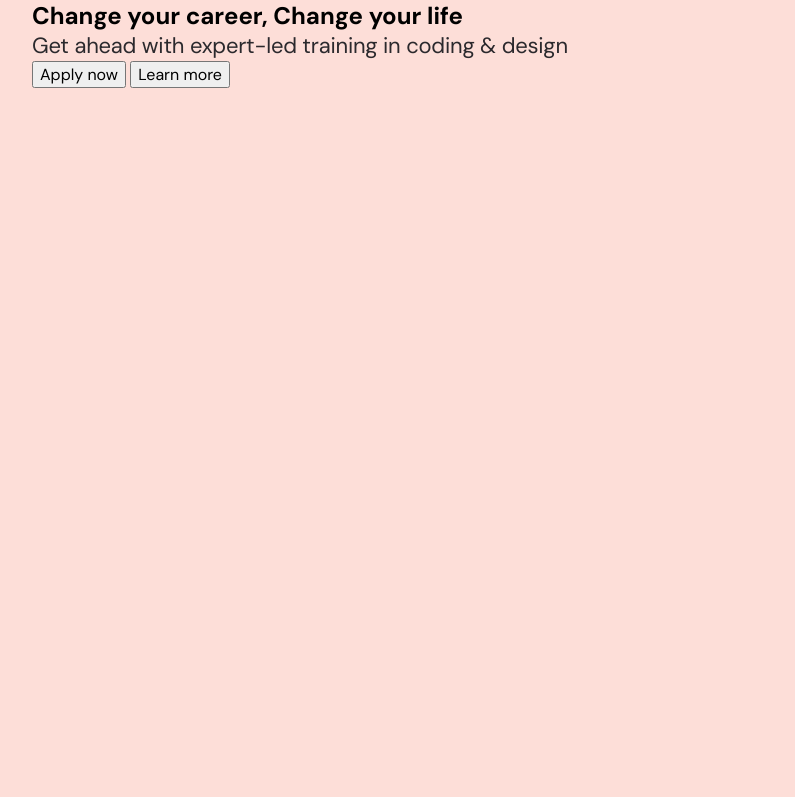
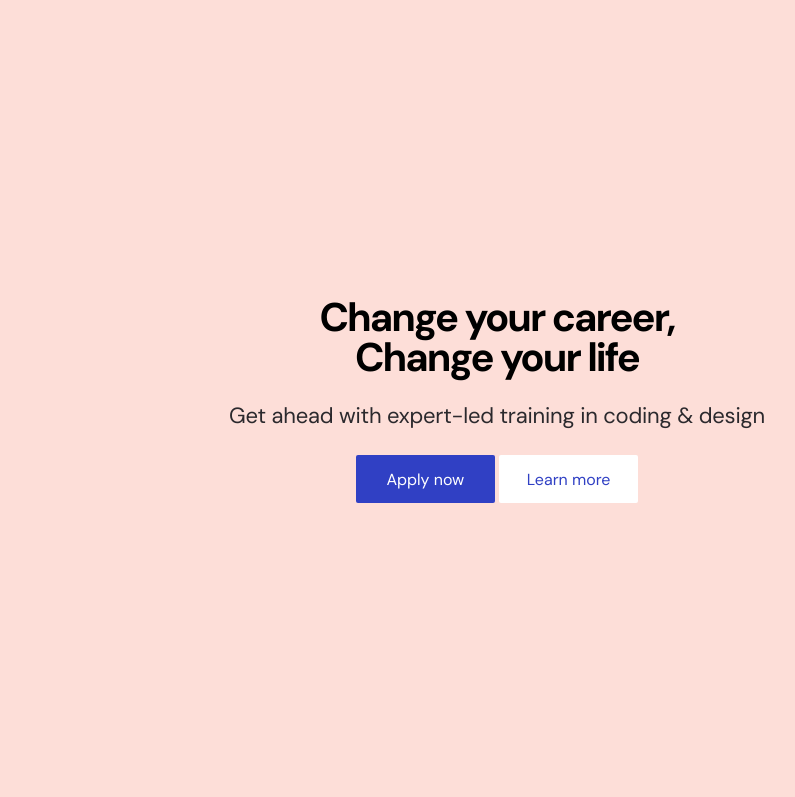
Before and after one commit to codeminnam/css-practice-page, a plain HTML site: page index.html in a window 1280 px wide. Shown: the top 797 px of the page, without its empty margins (143-938 px from the left). Drawn offline with Linux system fonts and the light colour scheme.

Commit message:
Landing page CSS

```diff
--- a/index.html
+++ b/index.html
@@ -16,10 +16,12 @@
         <div class="container">
             <div class="row">
                 <div class="col-12">
-                    <h1>Change your career, Change your life</h1>
+                    <h1>Change your career, <br/> Change your life</h1>
                     <p>Get ahead with expert-led training in coding & design</p>
-                    <button>Apply now</button>
-                    <button>Learn more</button>
+                    <div class="btngroup-landing">
+                        <button class="btn-apply">Apply now</button>
+                        <button class="btn-learn">Learn more</button>
+                    </div>
                 </div>
             </div>
         </div>
--- a/style.css
+++ b/style.css
@@ -18,6 +18,7 @@ input,
 textarea {
     font-family: 'DM Sans', sans-serif;
     font-size: 16px;
+    border: none;
 }
 
 button:focus,
@@ -65,9 +66,45 @@ p {
 
 /* CSS for mobile */
 
+/* Landing page */
+
 .landing {
     height: 100vh;
     background-color: #FDDED8;
+    display: flex;
+    flex-direction: column;
+    justify-content: center;
+    align-items: center;
+    text-align: center;
+}
+
+.landing h1 {
+    margin-bottom: 24px;
+    font-size: 40px;
+    font-weight: 700;
+    line-height: 1;
+    letter-spacing: -0.05em;
+}
+
+.landing p {
+    margin-bottom: 24px;
+}
+
+.landing .btngroup-landing button{
+    border-radius: 2px;
+    width: 139px;
+    height: 48px;
+}
+
+.landing .btn-apply {
+    background-color: #3040C4;
+    color: #FFFFFF;
+}
+
+.landing .btn-learn {
+    background-color: #FFFFFF;
+    color: #3040C4;
+
 }
 
 .testimonials {
```
